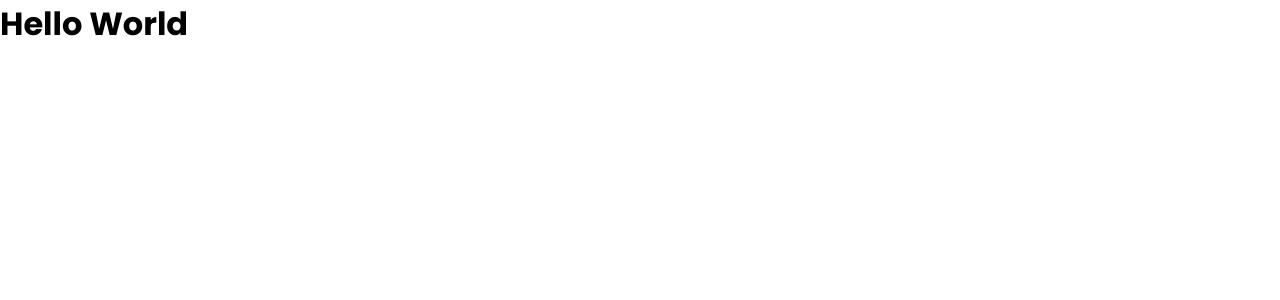
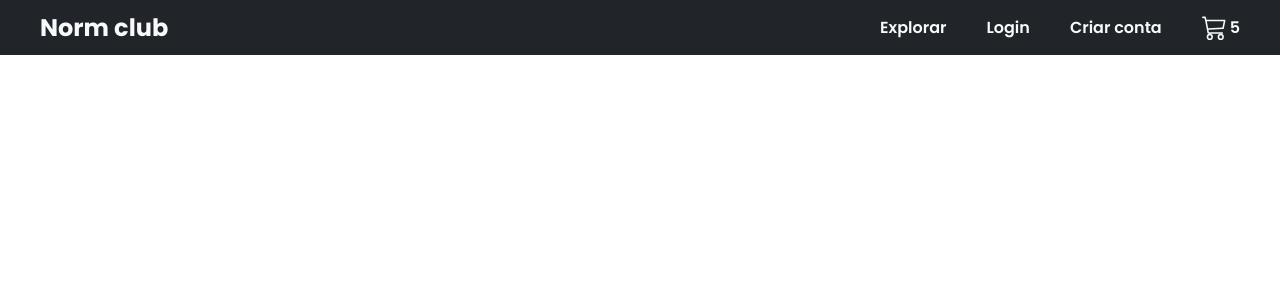
Before and after one commit to kasilianaoliveira/ecommerce, a React (Create React App) app: page / in a window 1280 px wide. Shown: the top 300 px of the page. Built offline with nearby package versions, Linux system fonts and the light colour scheme.

Commit message:
Feat: Add Header Component

```diff
--- a/package.json
+++ b/package.json
@@ -12,6 +12,7 @@
     "@types/react-dom": "^18.0.0",
     "react": "^18.2.0",
     "react-dom": "^18.2.0",
+    "react-icons": "^4.7.1",
     "react-scripts": "5.0.1",
     "typescript": "*",
     "web-vitals": "^2.1.0"
--- a/src/App.tsx
+++ b/src/App.tsx
@@ -1,10 +1,11 @@
+import { Header } from "./components/Header";
 
 
 function App() {
   return (
-    <div className="App">
-      <h1>Hello World</h1>
-    </div>
+    <>
+      <Header />
+    </>
   );
 }
 
--- /dev/null
+++ b/src/components/Header/index.tsx
@@ -0,0 +1,26 @@
+import { BsCart3 } from 'react-icons/bs'
+
+import "./styles.css";
+
+export const Header = () => {
+  return (
+    <header className="header-container">
+      <div className="header-items-container">
+        <h2 className="header-title">
+          Norm club
+        </h2>
+
+        <ul className="header-item">
+          <li>Explorar</li>
+          <li>Login</li>
+          <li>Criar conta</li>
+          <li className='item'>
+            <BsCart3 size={25} />
+            <span>5</span>
+          </li>
+        </ul>
+
+      </div>
+    </header>
+  )
+}
--- /dev/null
+++ b/src/components/Header/styles.css
@@ -0,0 +1,39 @@
+.header-container {
+  width: 100%;
+
+  background-color: #212529;
+  color: #f8f9fa;
+
+  padding: 10px;
+
+}
+
+.header-items-container {
+  max-width: 1200px;
+  margin: 0 auto;
+
+  display: flex;
+  justify-content: space-between;
+}
+
+.header-title {
+  font-weight: bold;
+  font-size: 1.5rem;
+}
+
+
+.header-item {
+  font-weight: 600;
+  font-size: 1rem;
+
+  display: flex;
+  align-items: center;
+  gap: 2.5rem;
+
+  cursor: pointer;
+}
+
+.item {
+  display: flex;
+  gap: 3px;
+}
--- a/src/global.css
+++ b/src/global.css
@@ -14,5 +14,17 @@
 html,
 body {
   height: 100%;
+}
 
+
+a {
+  text-decoration: none;
 }
+
+ul {
+  list-style: none;
+}
+
+button {
+  cursor: pointer;
+}
```
Also changed, not shown: 1 other file (tests, documents, lock files or other folders).
